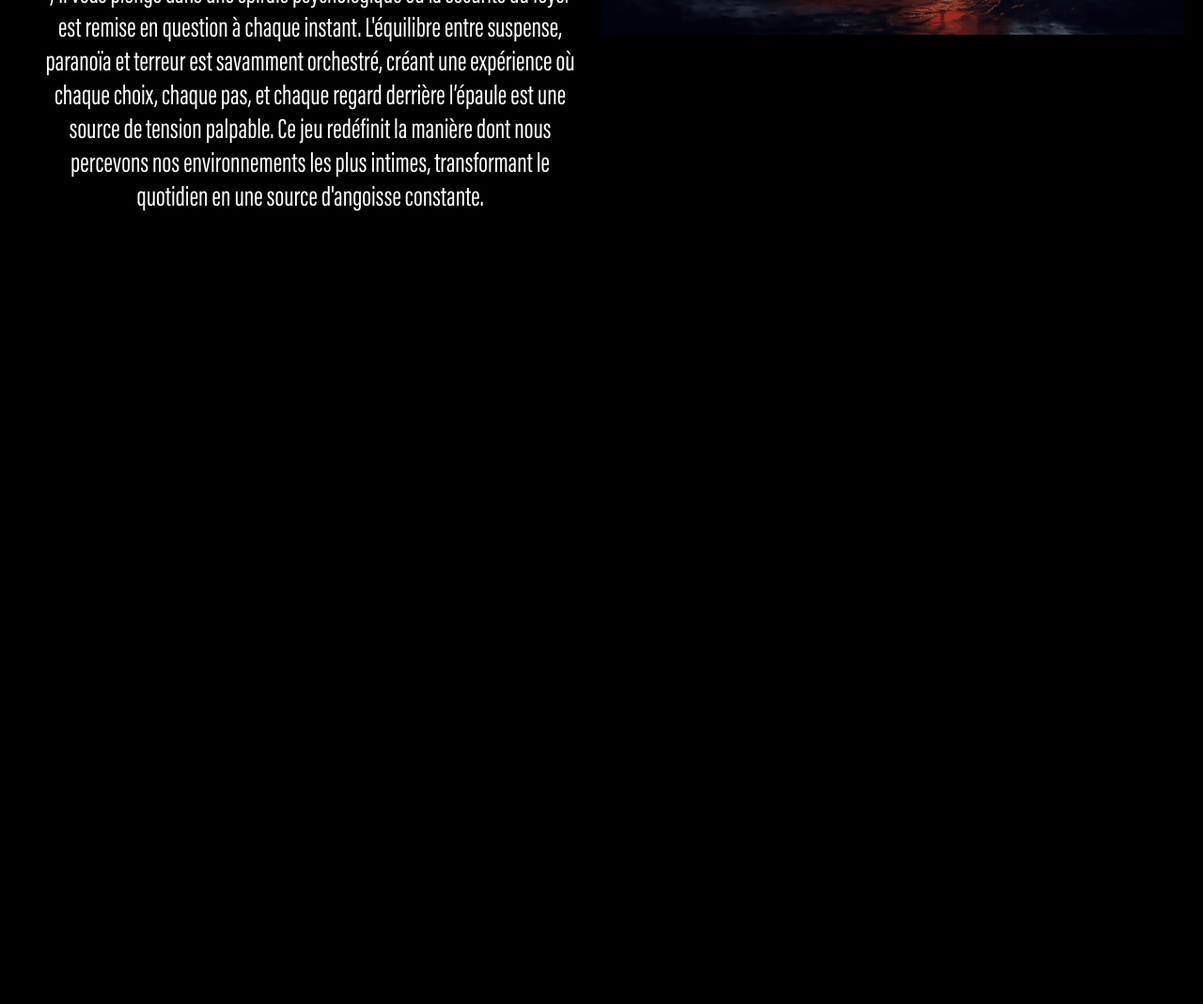
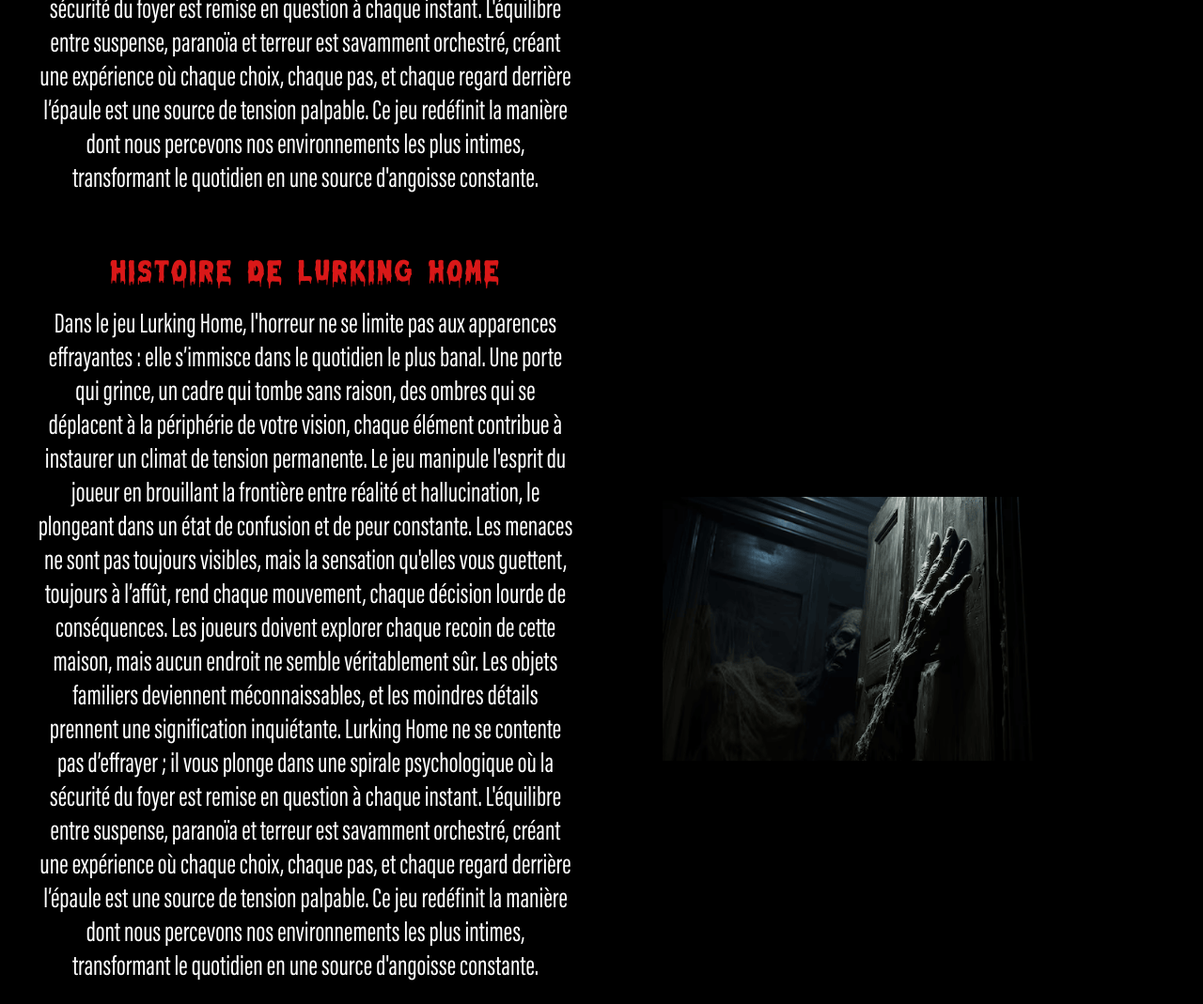
Before and after one commit to PseudoIntrouvable/git-web-lurking-home, a plain HTML site: page index.html in a window 1280 px wide. Shown: the part 669-1738 px from the top of the page at 94% size. Before the commit the page ends 899 px from the top, so only its background shows below. Drawn offline with Linux system fonts and the light colour scheme.

Commit message:
iyuvgygv

```diff
--- a/index.html
+++ b/index.html
@@ -19,6 +19,7 @@
 
     <main>
         <div class="first-section">
+            <div class="text-and-image">
                 <div>
                     <h1>Histoire de Lurking Home</h1>
                     <p>Dans le jeu Lurking Home, l'horreur ne se limite pas aux apparences effrayantes
@@ -42,9 +43,31 @@
                 </div>
                 <img src="images/horreur-maison-pixabay.png" alt="horreur-maison-pixabay">
             </div>
-
-
-
+            <div class="text-and-image">
+                <div>
+                    <h1>Histoire de Lurking Home</h1>
+                    <p>Dans le jeu Lurking Home, l'horreur ne se limite pas aux apparences effrayantes
+                    : elle s’immisce dans le quotidien le plus banal. Une porte qui grince, un cadre qui
+                    tombe sans raison, des ombres qui se déplacent à la périphérie de votre vision,
+                    chaque élément contribue à instaurer un climat de tension permanente. Le jeu
+                    manipule l'esprit du joueur en brouillant la frontière entre réalité et hallucination, le
+                    plongeant dans un état de confusion et de peur constante. Les menaces ne sont pas
+                    toujours visibles, mais la sensation qu'elles vous guettent, toujours à l’affût, rend
+                    chaque mouvement, chaque décision lourde de conséquences. Les joueurs doivent
+                    explorer chaque recoin de cette maison, mais aucun endroit ne semble véritablement
+                    sûr. Les objets familiers deviennent méconnaissables, et les moindres détails
+                    prennent une signification inquiétante.
+                    Lurking Home ne se contente pas d’effrayer ; il vous plonge dans une spirale
+                    psychologique où la sécurité du foyer est remise en question à chaque instant.
+                    L'équilibre entre suspense, paranoïa et terreur est savamment orchestré, créant une
+                    expérience où chaque choix, chaque pas, et chaque regard derrière l’épaule est une
+                    source de tension palpable. Ce jeu redéfinit la manière dont nous percevons nos
+                    environnements les plus intimes, transformant le quotidien en une source d'angoisse
+                    constante.</p>
+                </div>
+                <img src="images/concept-image.png" alt="concept-image">
+            </div>
+        </div>
     </main>
 
 </body>
--- a/styles/style.css
+++ b/styles/style.css
@@ -71,28 +71,36 @@ body {
 }
 
 .first-section {
-    display: flex;
+    display: grid;
+    grid-template-columns: 1fr;
+    gap: 40px;
+    margin: 20px;
+    align-items: start;
+}
+
+.text-and-image {
+    display: grid;
+    grid-template-columns: 1fr 1fr;
+    gap: 20px;
     align-items: center;
-    margin: 20px;
 }
 
 .first-section img {
-    width: 50%;
+    width: 100%;
+    max-width: 500px;
+    justify-self: center;
 }
 
 .first-section h1 {
     color: #D91818;
     font-family: 'Melted-Monster', sans-serif;
-    display: flex;
-    justify-content: center;
     letter-spacing: 2px;
+    text-align: center;
 }
 
 .first-section p {
     font-family: 'acumin-extra-condensed', 'Poppins-Light', Arial, Helvetica, sans-serif;
     font-size: 30px;
     text-align: center;
-    margin-left: 20px;
-    margin-right: 20px;
-    margin-top: 40px;
+    margin: 20px;
 }
```
Lines whose indentation alone changed are shown as unchanged.
